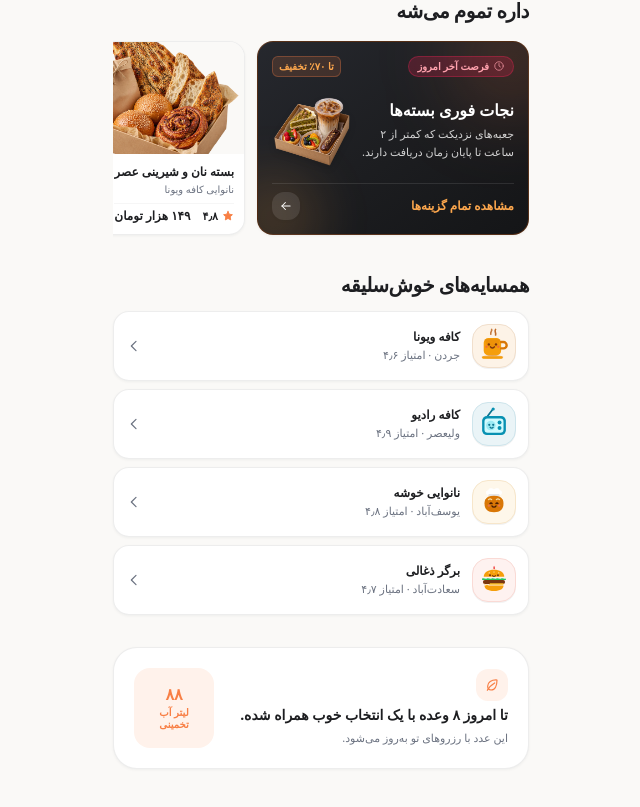
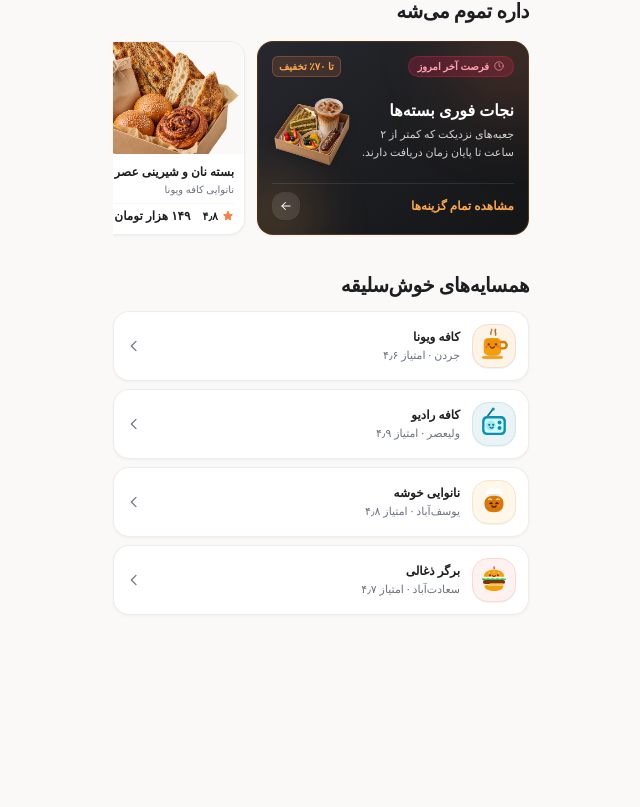
Before and after one commit to AmiraliRanj/moft-pwa, a Next.js app: page /customer in a window 1280 px wide. Shown: the part 982-1789 px from the top of the page, without its empty margins (319-959 px from the left). After the commit the page ends 1725 px from the top, so only its background shows below. Built offline with nearby package versions, Linux system fonts and the light colour scheme.

Commit message:
feat: remove environmental water savings card from home page

```diff
--- a/components/MoftPreview.tsx
+++ b/components/MoftPreview.tsx
@@ -642,7 +642,6 @@ export default function MoftPreview({
                 onSelect={openOffer}
                 onOpenMerchant={openMerchant}
                 onDiscover={() => switchTab("discover")}
-                savedMeals={savedMeals}
                 onFilters={() => setLayer("filters")}
                 favoritesOnly={favoritesOnly}
                 setFavoritesOnly={setFavoritesOnly}
@@ -825,7 +824,6 @@ function HomePage({
   onSelect,
   onOpenMerchant,
   onDiscover,
-  savedMeals,
   onFilters,
   favoritesOnly,
   setFavoritesOnly,
@@ -842,7 +840,6 @@ function HomePage({
   onSelect: (offer: Offer) => void;
   onOpenMerchant?: (offer: Offer) => void;
   onDiscover: () => void;
-  savedMeals: number;
   onFilters: () => void;
   favoritesOnly: boolean;
   setFavoritesOnly: (value: boolean) => void;
@@ -1019,27 +1016,6 @@ function HomePage({
             </div>
           </section>
 
-          <section className="flex items-center justify-between gap-4 p-5 rounded-3xl bg-surface border border-line shadow-xs">
-            <div className="space-y-1">
-              <span className="w-8 h-8 rounded-xl bg-brand-soft text-brand-2 grid place-items-center mb-1">
-                <Icon name="leaf" className="w-4 h-4" />
-              </span>
-              <h2 className="text-sm font-black text-ink leading-snug">
-                تا امروز <AnimatedNumber value={savedMeals || 1} /> وعده با یک انتخاب خوب همراه شده.
-              </h2>
-              <p className="text-[11px] text-muted leading-relaxed">
-                {savedMeals ? "این عدد با رزروهای تو به‌روز می‌شود." : "اولین جعبه‌ات می‌تواند شروع این مسیر باشد."}
-              </p>
-            </div>
-            <div className="flex flex-col items-center justify-center w-20 h-20 rounded-2xl bg-brand-soft text-brand-2 shrink-0">
-              <strong className="text-base font-black leading-none">
-                <AnimatedNumber value={(savedMeals || 1) * 11} />
-              </strong>
-              <small className="text-[10px] text-center mt-1 font-bold leading-tight">
-                لیتر آب<br />تخمینی
-              </small>
-            </div>
-          </section>
         </div>
       )}
     </div>
```
